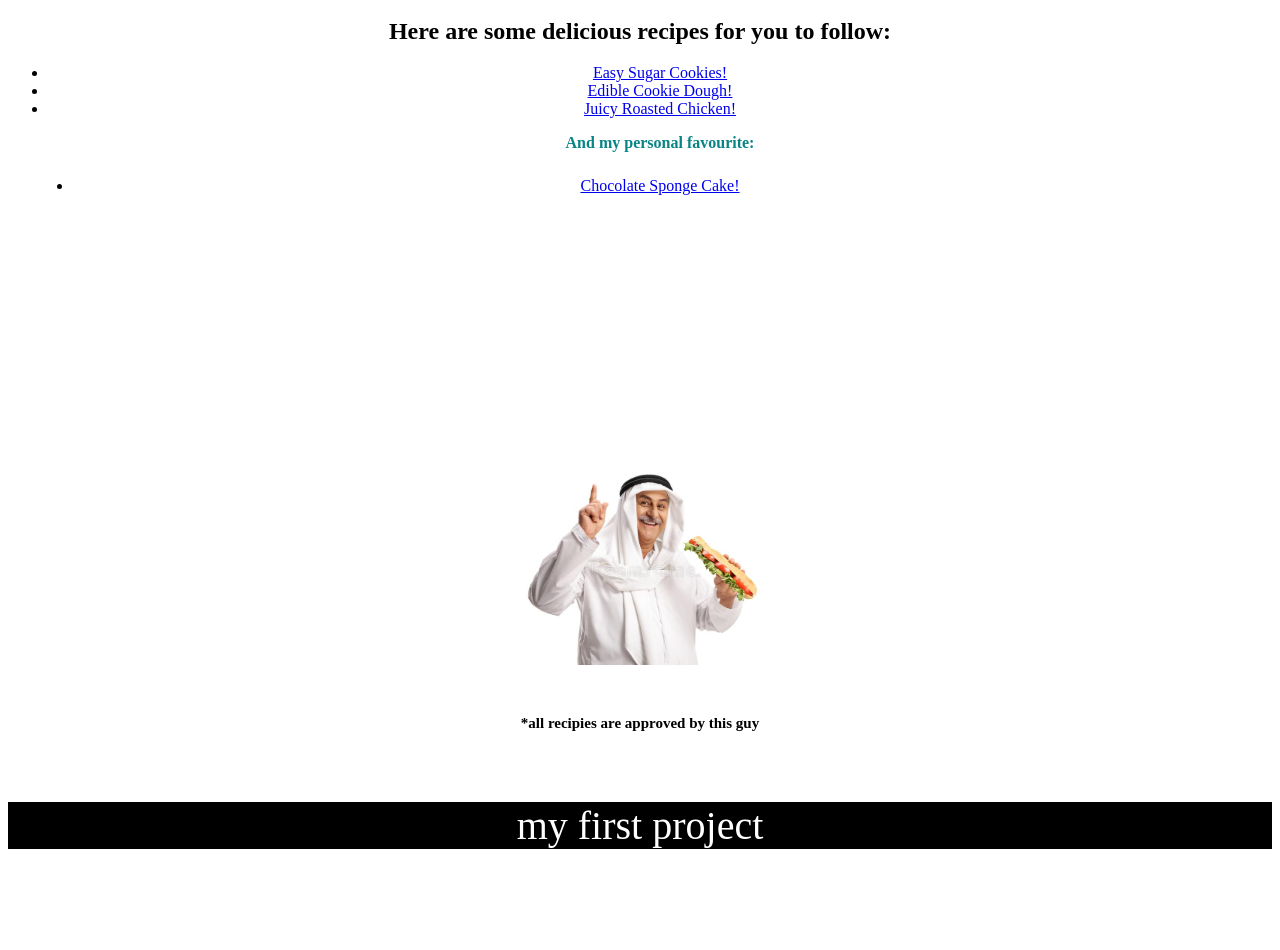
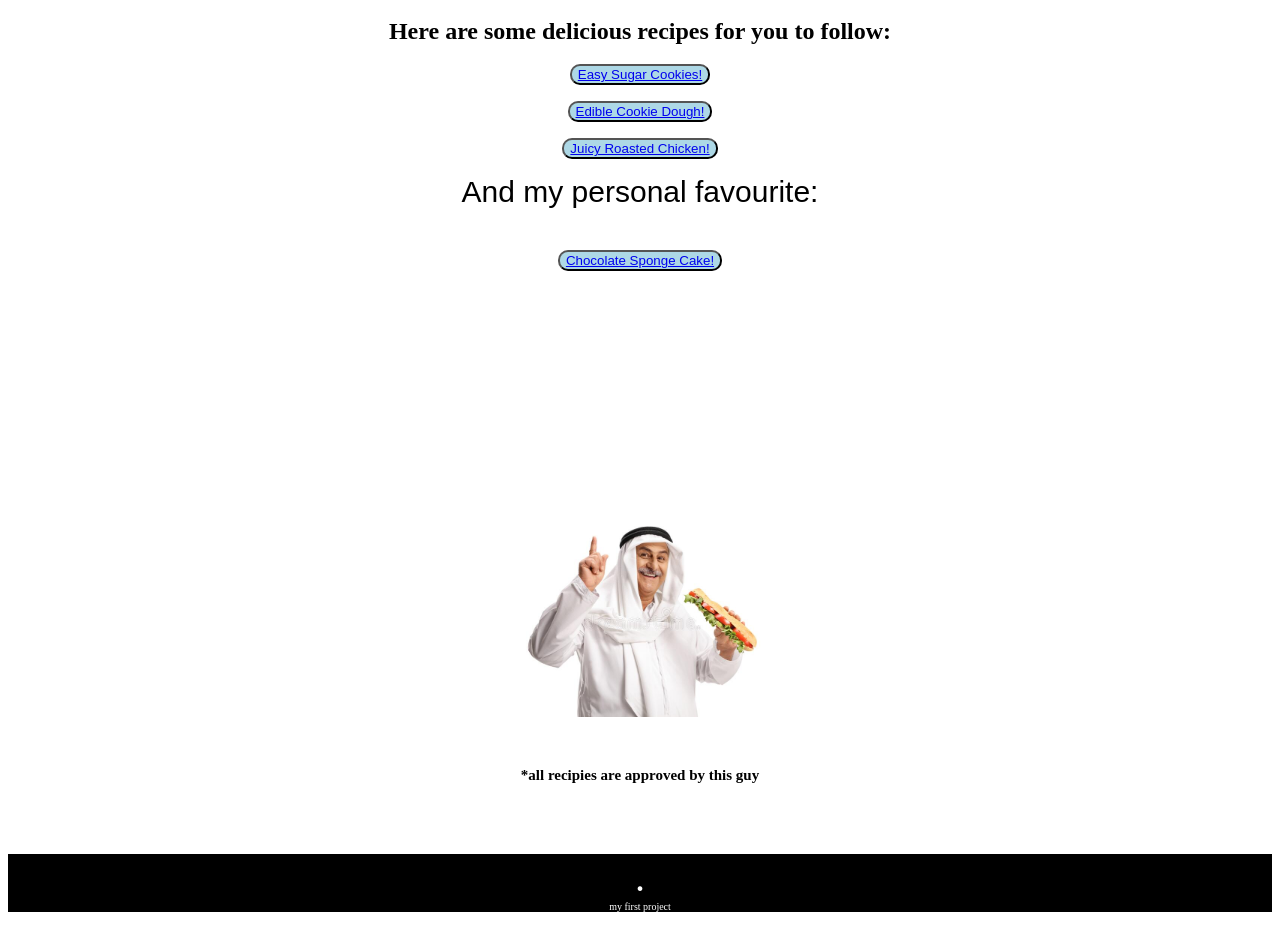
Before and after one commit to kwick12/odin-recipes, a plain HTML site: page index.html in a window 1280 px wide. Shown: the part 480-1430 px from the top of the page. Before the commit the page ends 1337 px from the top, so only its background shows below. Drawn offline with Linux system fonts and the light colour scheme.

Commit message:
Just a bunch of things
I should've added more commits but you just dont think about it when
you're making the project + it's a pain. Next project I'll plan it
all out and take commits more seriously, but noone cares about this
project anyway so it's fine.
I just added some CSS stuff and some buttons and pseudo classes which
was cool. Some things I don't even understand fully but I saw some
videos online and checked out some different things and decided to
include them anyway. I'll know about them in the future so why not
get some experience with them?
This is such a bad commit message lol.

```diff
--- a/index.html
+++ b/index.html
@@ -12,20 +12,18 @@
         <h1 id="main-title"><u>Odin Recipes!</u></h1>
         <img class="main" src="./images-and-gifs/girl-force-fed-shrimp.gif" alt="guy force feeds girl his shrimp :O" width="500">
         <h2>Here are some delicious recipes for you to follow:</h2>
-        <p><ul>
-            <li><a href="./recipes/easy-sugar-cookies.html">Easy Sugar Cookies!</a></li>
-            <li><a href="./recipes/edible-cookie-dough.html">Edible Cookie Dough!</a></li>
-            <li><a href="./recipes/juicy-roasted-chicken.html">Juicy Roasted Chicken!</a></li>
-            <p></p>
-            <div id="favourite-text">And my personal favourite:</div>
-            <li id="favourite"><a href="https://www.youtube.com/watch?v=dQw4w9WgXcQ">Chocolate Sponge Cake!</a></li>
-        </ul></p>
+        <p><button class="butt+on"><a href="./recipes/easy-sugar-cookies.html">Easy Sugar Cookies!</a></button></p>
+        <p><button class="button"><a href="./recipes/edible-cookie-dough.html">Edible Cookie Dough!</a></button></p>
+        <p><button class="button"><a href="./recipes/juicy-roasted-chicken.html">Juicy Roasted Chicken!</a></button></p>
+        <div id="favourite-text">And my personal favourite:</div>
+        <p><button id="favourite" class="button"><a href="https://www.youtube.com/watch?v=dQw4w9WgXcQ">Chocolate Sponge Cake!</a></button></p>
         <img class="lol" src="./images-and-gifs/arabian-baguette-man.jpeg" alt="arabian man looking up while holding a
         12 inch and smiling gladly">
         <p></p>
         <p></p>
         <p></p>
         <p id="approval">*all recipies are approved by this guy</p>
-        <div id="bottom">my first project</div>
+        <div id="bottom">.</div>
+        <div id="bottom-with-writing">my first project</div>
     </body>
 </html>
--- a/styles.css
+++ b/styles.css
@@ -25,6 +25,10 @@ colour to individual recipes; title different
     font-family: "Georgia",sans-serif;
     color:rgb(216, 143, 143);
     margin:50px;
+    padding:10px;
+    border-radius:10px;
+    border-style:solid;
+    border-color:white;
  }
 
  .heading {
@@ -52,12 +56,13 @@ colour to individual recipes; title different
  }
 
  #favourite-text {
-    font-weight:900;
-    color:rgb(9, 132, 132);
+   font-size:30px;
+   font-family: "Brush Script MT",sans-serif;
+   font-weight:200;
  }
 
  .lol {
-    margin-top:245px
+    margin-top:205px
  }
 
  #bottom {
@@ -66,3 +71,32 @@ colour to individual recipes; title different
     font-size: 40px;
     margin-top:70px;
  }
+ #bottom-with-writing {
+   color:white;
+   background-color: black;
+   font-size:10px;
+   margin-bottom:40px;
+ }
+
+ button {
+   color:darkblue;
+   background-color:lightblue;
+   border-radius:10px;
+ }
+
+ button:hover {
+   background-color:lightgreen;
+ }
+
+#favourite:hover {
+   background-color:violet;
+ }
+
+.recipebutton {
+   color:red;
+   background-color:bisque;
+}
+
+.recipebutton:hover {
+   background-color: darkred;
+}
```
Also changed, not shown: recipes/easy-sugar-cookies.html (+1 -1 lines), recipes/edible-cookie-dough.html (+1 -0 lines), recipes/juicy-roasted-chicken.html (+1 -0 lines).
